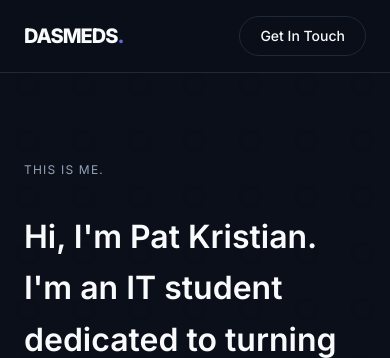
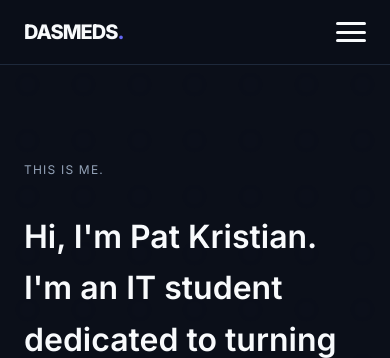
Before and after one commit to dasMeds/dasmedsPortfolio.github.io, a PHP site: page /about.html in a window 390 px wide. Shown: the top 358 px of the page. Run offline with PHP 8.4, Linux system fonts and the light colour scheme.

Commit message:
Add mobile hamburger menu and responsive layout

```diff
--- a/about.html
+++ b/about.html
@@ -12,6 +12,13 @@
     <nav>
     <div class="container nav-inner">
         <a href="index.html" class="logo">DASMEDS<span>.</span></a>
+
+        <button class="menu-toggle">
+            <span></span>
+            <span></span>
+            <span></span>
+        </button>
+
         <div class="nav-links">
             <a href="index.html">Home</a>
             <a href="about.html">About</a>
--- a/css/styles.css
+++ b/css/styles.css
@@ -690,27 +690,83 @@ footer {
     }
 }
 
+/* ========================================= burger menu ========================================= */
+.menu-toggle {
+    display: none;
+    flex-direction: column;
+    justify-content: space-between;
+    width: 30px;
+    height: 20px;
+    background: transparent;
+    border: none;
+    cursor: pointer;
+    z-index: 101;
+}
+
+.menu-toggle span {
+    width: 100%;
+    height: 3px;
+    background-color: var(--text-main);
+    border-radius: 10px;
+    transition: all 0.3s ease;
+    pointer-events: none;
+}
+
 /* responsive */
 @media (max-width: 768px) {
-    /* i adjusted my layout for mobile screens here */
+    /* layout adjustments */
     .hero-title { font-size: 3.5rem; }
     .hero-content, .about-grid, .hero-stats { grid-template-columns: 1fr; }
     .hero-stats { border-left: none; padding-left: 0; padding-top: 2rem; border-top: 1px solid var(--border-color); }
     .stack-grid { grid-template-columns: 1fr 1fr; }
     .job-item { flex-direction: column; align-items: flex-start; gap: 1rem; }
     .projects-grid { grid-template-columns: 1fr; }
-    .nav-links { display: none; }
     .footer-title { font-size: 2.5rem; }
     .footer-email { font-size: 1.25rem; }
-
     .slider-arrow { display: none; }
 
+    /* Modal */
     .modal-content { flex-direction: column; }
     .modal-image-container { height: 50vh; }
     .modal-info {
         border-left: none;
         border-top: 1px solid var(--border-color);
         padding: 1.5rem;
+    }
+
+    /* navbar * burger */
+    .menu-toggle { display: flex; }
+    .btn-outline { display: none; } /* hides "get in touch" to save space */
+
+    .nav-links {
+        position: absolute;
+        top: 100%;
+        left: 0;
+        width: 100%;
+        background: rgba(11, 15, 25, 0.95);
+        backdrop-filter: blur(12px);
+        border-bottom: 1px solid var(--border-color);
+        flex-direction: column;
+        padding: 2rem 0;
+        gap: 1.5rem;
+        clip-path: inset(0 0 100% 0);
+        transition: clip-path 0.4s ease-in-out;
+        display: flex;
+    }
+
+    .nav-links.active {
+        clip-path: inset(0 0 0 0);
+    }
+
+    /* hamburger animation (turns into an X) */
+    .menu-toggle.active span:nth-child(1) {
+        transform: translateY(8.5px) rotate(45deg);
+    }
+    .menu-toggle.active span:nth-child(2) {
+        opacity: 0;
+    }
+    .menu-toggle.active span:nth-child(3) {
+        transform: translateY(-8.5px) rotate(-45deg);
     }
 }
 
--- a/js/script.js
+++ b/js/script.js
@@ -1,6 +1,6 @@
 document.addEventListener('DOMContentLoaded', () => {
 
-    /* ========================================= SCROLL HIJACK LOGIC ========================================= */
+    /* ========================================= scroll logic ========================================= */
     // handles seamless page transitions using the mouse wheel.
     const pages = ['index.html', 'about.html', 'experience.html', 'portfolio.html'];
 
@@ -331,3 +331,14 @@ document.addEventListener('DOMContentLoaded', () => {
     }
     initFizzyGrid();
 });
+
+/* ========================================= mobile logic ========================================= */
+    const menuToggle = document.querySelector('.menu-toggle');
+    const navLinksContainer = document.querySelector('.nav-links');
+
+    if (menuToggle) {
+        menuToggle.addEventListener('click', () => {
+            menuToggle.classList.toggle('active');
+            navLinksContainer.classList.toggle('active');
+        });
+    }
```
Also changed, not shown: experience.html (+7 -0 lines), index.html (+7 -0 lines), portfolio.html (+7 -0 lines). Lines whose indentation alone changed are shown as unchanged.
